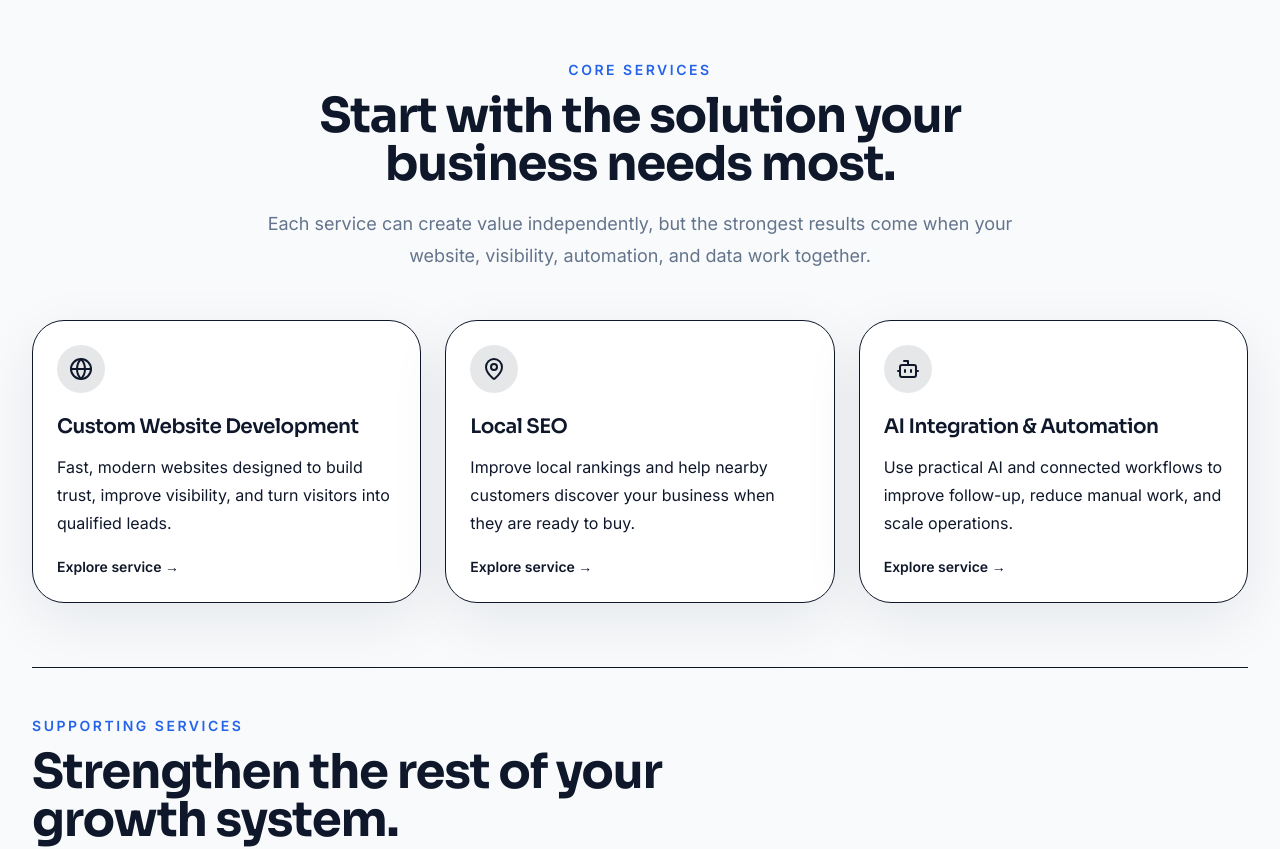
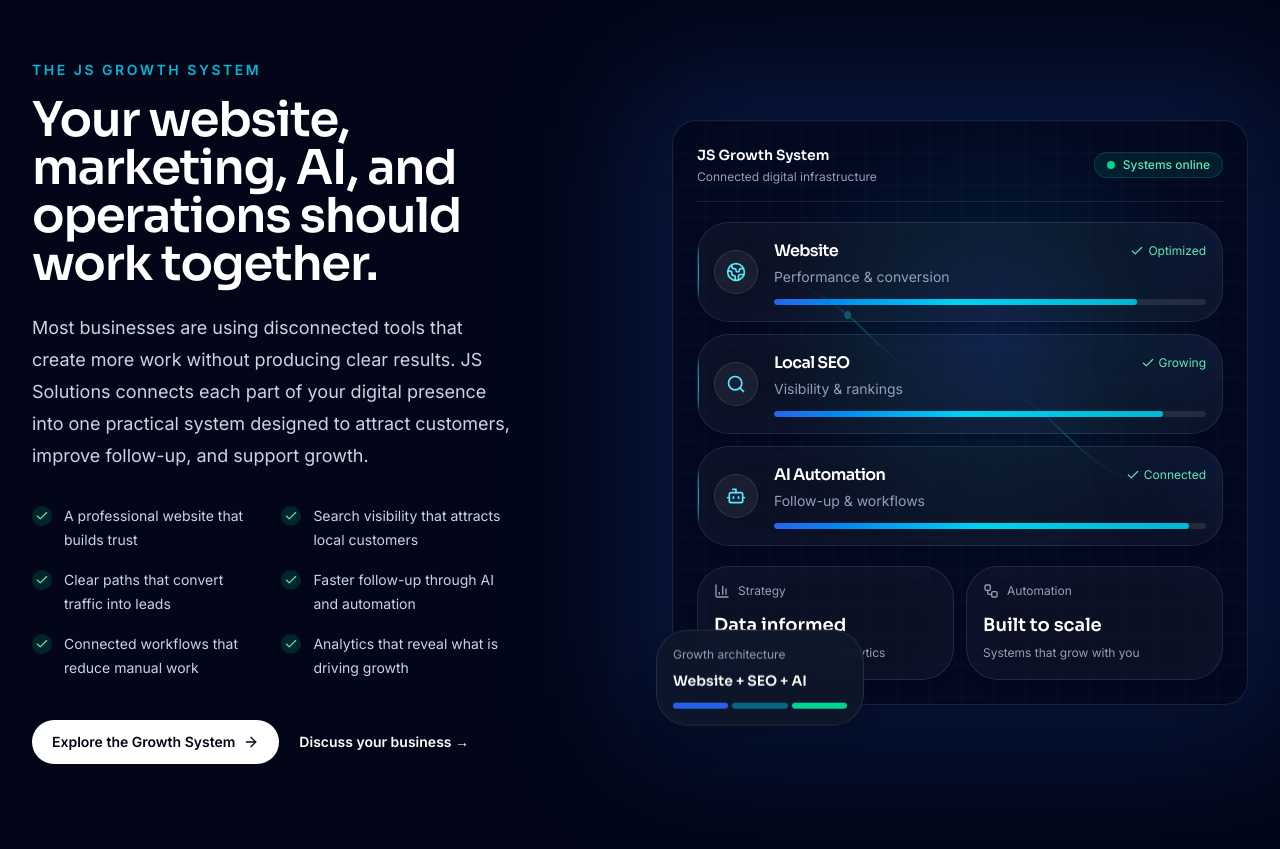
Before and after one commit to LiftEatCode/js-growth, a Next.js app: page / in a window 1280 px wide. Shown: the part 2200-3049 px from the top of the page. Built offline with nearby package versions, Linux system fonts and the light colour scheme.

Commit message:
feat(home): add growth system story section

```diff
--- a/src/app/page.tsx
+++ b/src/app/page.tsx
@@ -11,12 +11,14 @@ import {
   BusinessProblemsSection,
 } from "@/components/marketing";
 import { businessProblems } from "@/content/home";
+import { HomeGrowthSystemSection } from "@/components/sections/home-growth-system-section";
 
 export default function HomePage() {
   return (
     <>
       <HeroSection />
       <BusinessProblemsSection {...businessProblems} />
+      <HomeGrowthSystemSection />
       <ServicesSection />
       <WhyChooseSection />
       <FeaturedProjectsSection />
--- /dev/null
+++ b/src/components/sections/home-growth-system-section.tsx
@@ -0,0 +1,75 @@
+import Link from "next/link";
+import { ArrowRight, Check } from "lucide-react";
+
+import { GrowthSystemVisual } from "@/components/marketing";
+import { Container, Section } from "@/components/ui";
+
+const outcomes = [
+  "A professional website that builds trust",
+  "Search visibility that attracts local customers",
+  "Clear paths that convert traffic into leads",
+  "Faster follow-up through AI and automation",
+  "Connected workflows that reduce manual work",
+  "Analytics that reveal what is driving growth",
+] as const;
+
+export function HomeGrowthSystemSection() {
+  return (
+    <Section className="overflow-hidden bg-slate-950 text-white">
+      <Container>
+        <div className="grid items-center gap-14 lg:grid-cols-[0.85fr_1.15fr] lg:gap-20">
+          <div>
+            <p className="text-sm font-semibold uppercase tracking-[0.18em] text-brand-cyan">
+              The JS Growth System
+            </p>
+
+            <h2 className="mt-4 max-w-xl text-3xl font-semibold tracking-tight sm:text-4xl lg:text-5xl">
+              Your website, marketing, AI, and operations should work together.
+            </h2>
+
+            <p className="mt-6 max-w-xl text-lg leading-8 text-slate-300">
+              Most businesses are using disconnected tools that create more
+              work without producing clear results. JS Solutions connects each
+              part of your digital presence into one practical system designed
+              to attract customers, improve follow-up, and support growth.
+            </p>
+
+            <div className="mt-8 grid gap-4 sm:grid-cols-2">
+              {outcomes.map((outcome) => (
+                <div
+                  key={outcome}
+                  className="flex items-start gap-3 text-sm leading-6 text-slate-300"
+                >
+                  <span className="mt-0.5 flex size-5 shrink-0 items-center justify-center rounded-full bg-emerald-400/15 text-emerald-300">
+                    <Check className="size-3.5" />
+                  </span>
+
+                  <span>{outcome}</span>
+                </div>
+              ))}
+            </div>
+
+            <div className="mt-10 flex flex-wrap items-center gap-5">
+              <Link
+                href="/growth-system"
+                className="inline-flex items-center gap-2 rounded-xl bg-white px-5 py-3 text-sm font-semibold text-slate-950 transition hover:bg-slate-100 focus-visible:outline-none focus-visible:ring-2 focus-visible:ring-white focus-visible:ring-offset-2 focus-visible:ring-offset-slate-950"
+              >
+                Explore the Growth System
+                <ArrowRight className="size-4" />
+              </Link>
+
+              <Link
+                href="/contact"
+                className="text-sm font-semibold text-white transition hover:text-brand-cyan"
+              >
+                Discuss your business →
+              </Link>
+            </div>
+          </div>
+
+          <GrowthSystemVisual className="lg:ml-auto" />
+        </div>
+      </Container>
+    </Section>
+  );
+}
```
